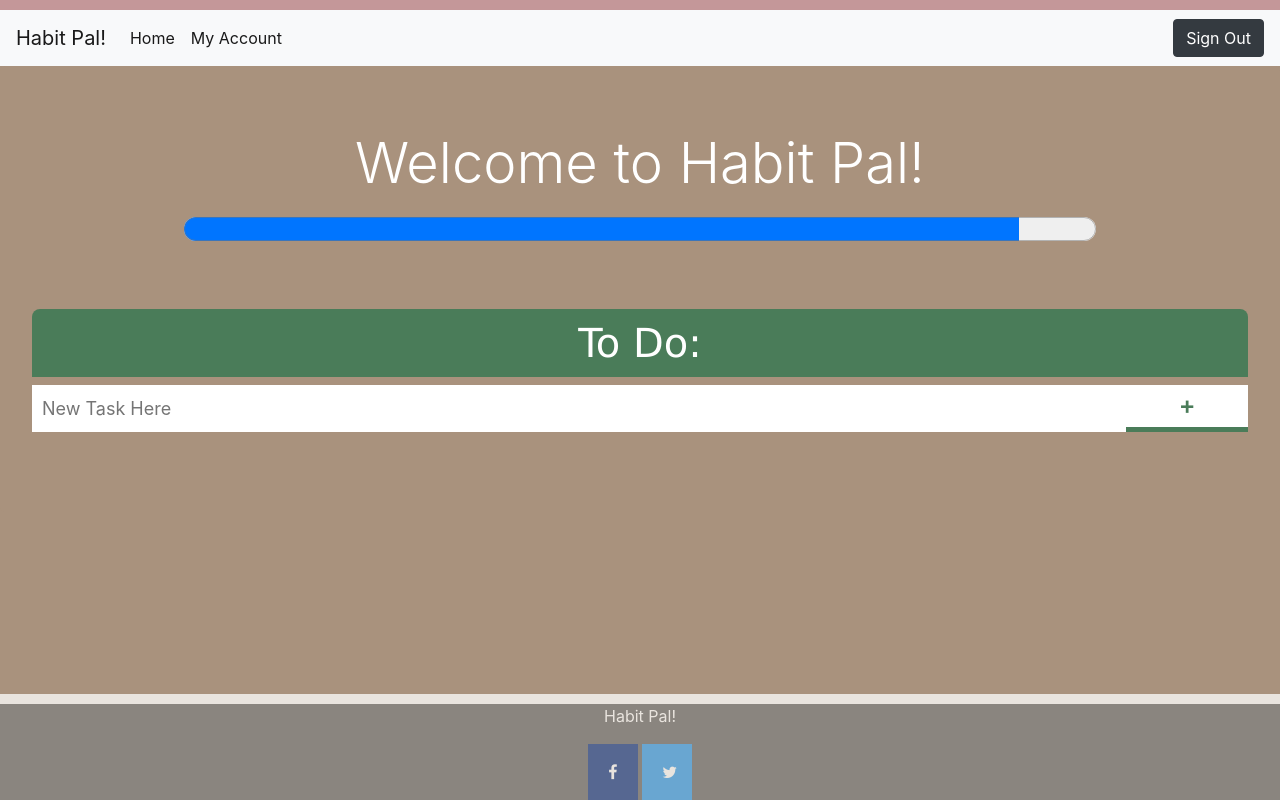
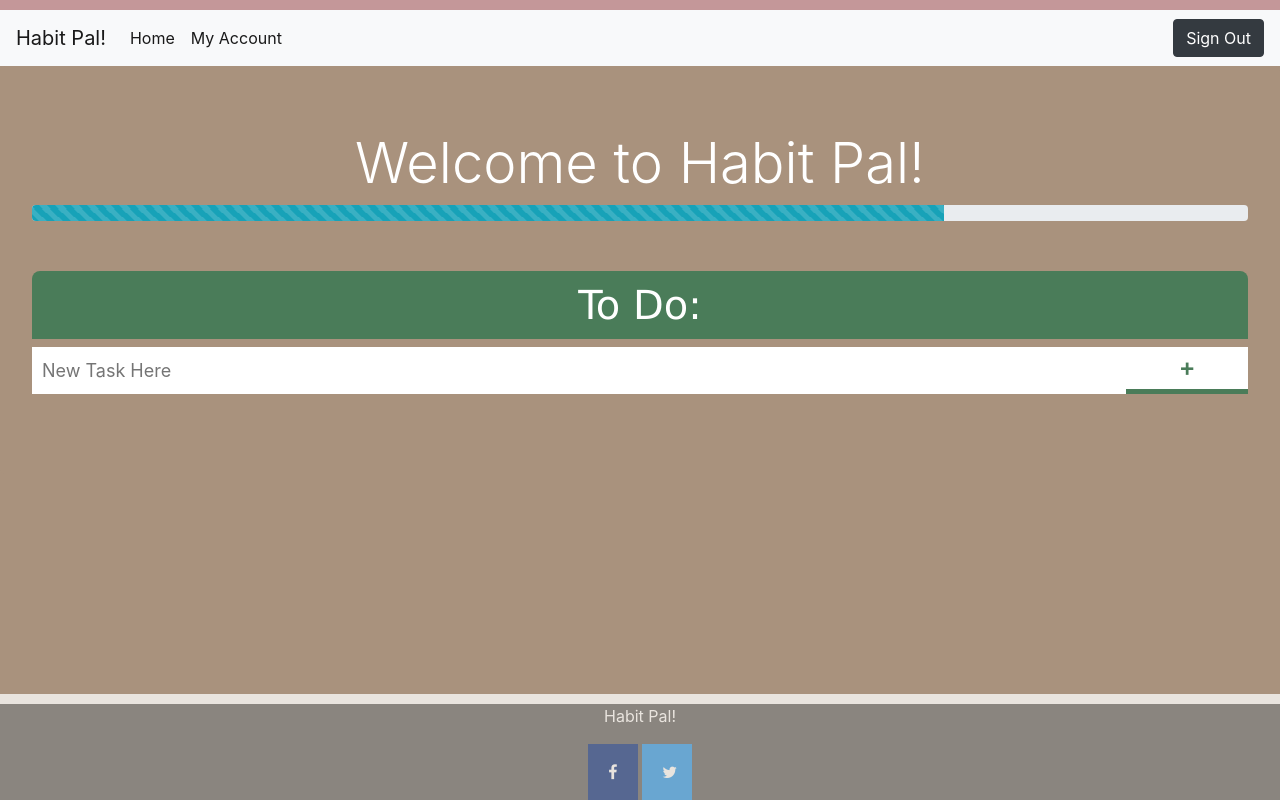
Before and after one commit to benhprentice/HabitPal, a Flask app: page /home in a window 1280 px wide. Run offline with Flask 2, Linux system fonts and the light colour scheme; a user stored in the database is signed in; some libraries are stand-ins or nearby versions.

Commit message:
Comment new status bar

```diff
--- a/templates/index.html
+++ b/templates/index.html
@@ -40,17 +40,17 @@
       <h1 class="display-4">Welcome to Habit Pal!</h1>
       <div class="app">
 
-        <!-- <div class="progress">
+        <div class="progress">
           <div class="progress-bar progress-bar-striped bg-info progress-bar-animated" role="progressbar"
             aria-valuenow="75" aria-valuemin="0" aria-valuemax="100" style="width: 75%"></div>
-        </div> -->
-        <progress id="bar" style="width: 75%" value="{{ status }}" max="100"> 32% </progress>
+        </div>
+        <!-- <progress id="bar" style="width: 75%" value="{{ status }}" max="100"> 32% </progress>
         <style>
           #bar {
             color: red;
             height: 3rem;
           }
-        </style>
+        </style> -->
 
         <h1>To Do:</h1>
 
```
